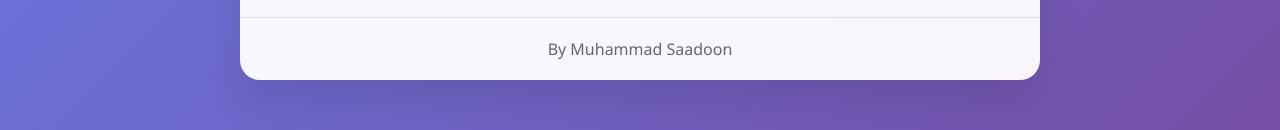
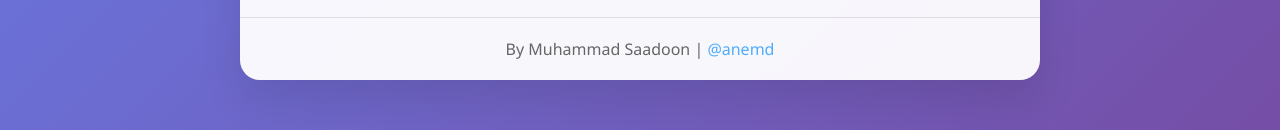
Before and after one commit to cod-md/medscore, a plain HTML site: page index.html in a window 1280 px wide. Shown: the part 554-684 px from the top of the page. Drawn offline with Linux system fonts and the light colour scheme.

Commit message:
Update index.html

```diff
--- a/index.html
+++ b/index.html
@@ -314,7 +314,7 @@
         </div>
 
         <div style="text-align: center; padding: 20px; color: #666; font-size: 1rem; border-top: 1px solid rgba(0,0,0,0.1); margin-top: 20px;">
-            By Muhammad Saadoon
+            By Muhammad Saadoon | <a href="https://t.me/anemd" target="_blank" style="color: #4facfe; text-decoration: none;">@anemd</a>
         </div>
     </div>
 
```
